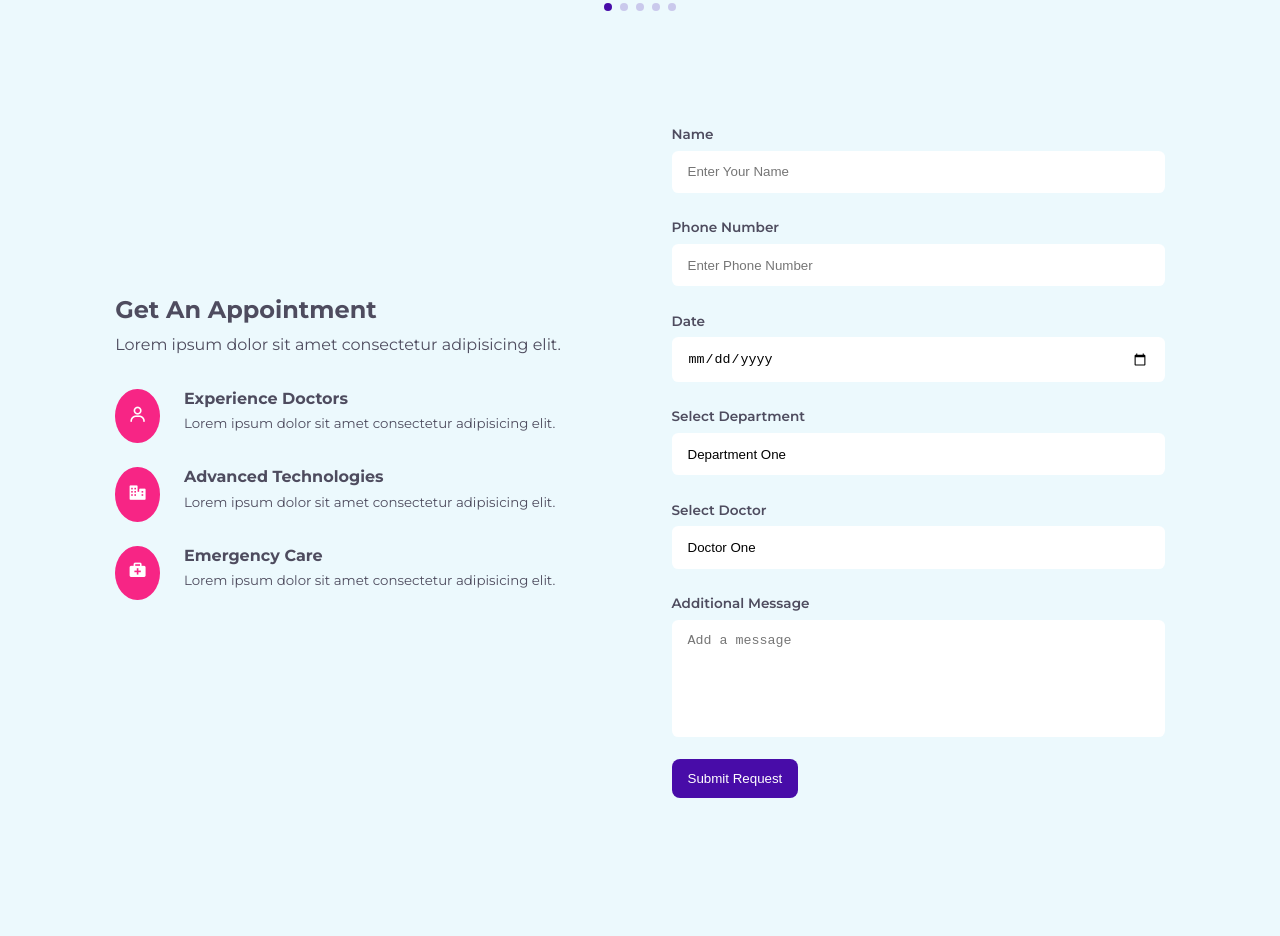
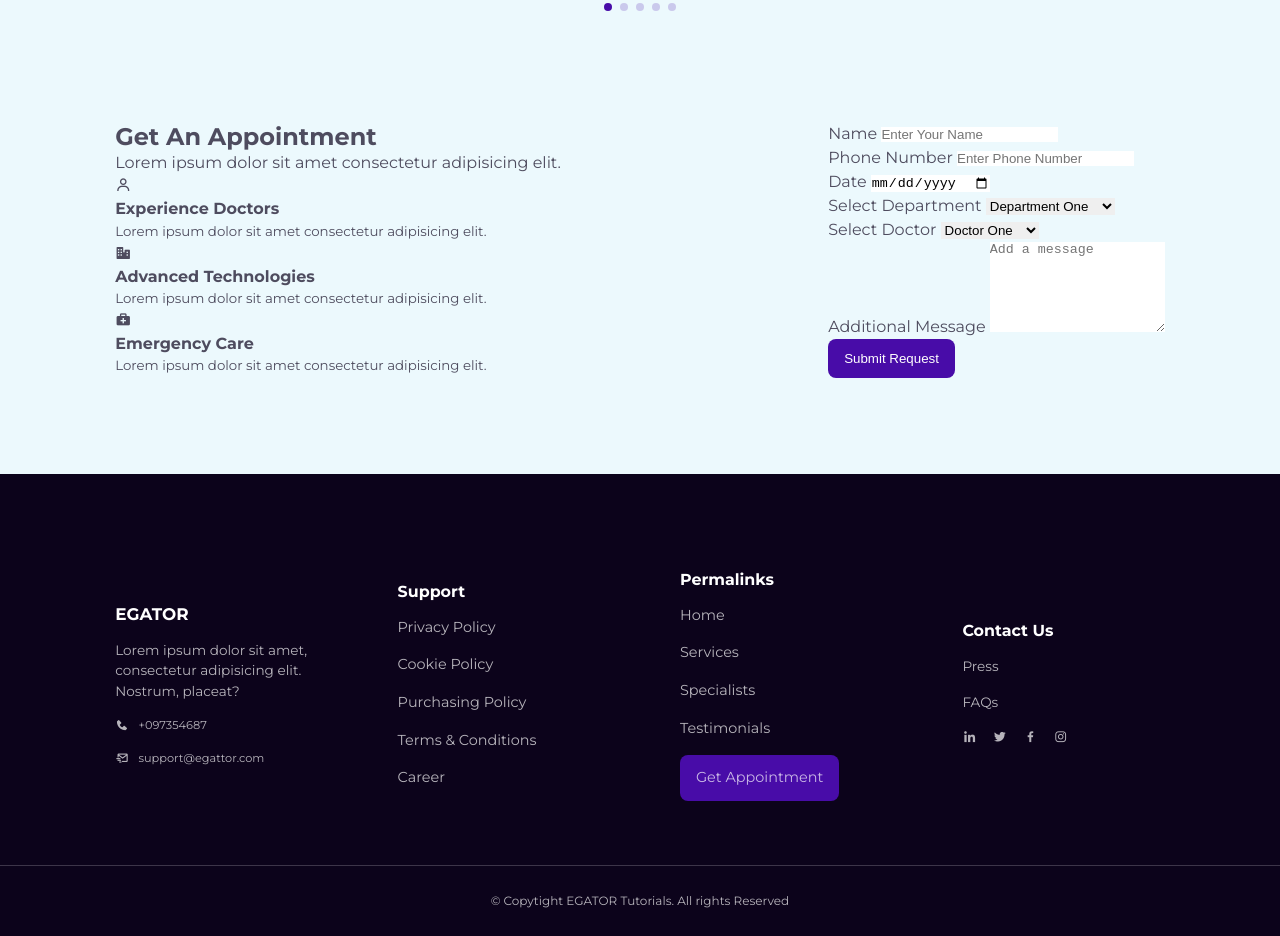
Before and after one commit to SeverinDenys/hospital-Website, a plain HTML site: page index.html in a window 1280 px wide. Shown: the part 2599-3535 px from the top of the page. Before the commit the page ends 3397 px from the top, so only its background shows below. Drawn offline with nearby package versions, Linux system fonts and the light colour scheme.

Commit message:
footer section

```diff
--- a/index.html
+++ b/index.html
@@ -245,6 +245,7 @@
         nobis?
       </p>
 
+      <div class="container"></div>
       <div class="swiper-wrapper">
         <article class="swiper-slide">
           <p>
@@ -474,9 +475,60 @@
         </form>
       </div>
         </form>
+    </section>
 
+    <!-- End of appointment session -->
 
-    </section>
+    <footer>
+      <div class="container">
+        <article>
+          <a href="#" class="footer__logo"><h3>EGATOR</h3></a>
+          <p>Lorem ipsum dolor sit amet, consectetur adipisicing elit. Nostrum, placeat?</p>
+          <div>
+            <i class="bx bxs-phone"></i>
+            <small>+097354687</small>
+          </div>
+          <div>
+            <i class="bx bx-mail-send"></i>
+            <small>support@egattor.com</small>
+          </div>
+        </article>
+
+        <article>
+          <h3>Support</h3>
+          <a href="#">Privacy Policy</a>
+          <a href="#">Cookie Policy</a>
+          <a href="#">Purchasing Policy</a>
+          <a href="#">Terms & Conditions</a>
+          <a href="#">Career</a>
+        </article>
+
+        <article>
+          <h3>Permalinks</h3>
+          <a href="#">Home</a>
+          <a href="#services">Services</a>
+          <a href="#specialists">Specialists</a>
+          <a href="#testimonials">Testimonials</a>
+          <a href="#appointment" class="btn-primary">Get Appointment</a>
+        </article>
+
+        <article>
+          <h3>Contact Us</h3>
+          <p>Press</p>
+          <p>FAQs</p>
+          <div class="footer__socials">
+            <a href="#"><i class="bx bxl-linkedin"></i></a>
+            <a href="#"><i class="bx bxl-twitter"></i></a>
+            <a href="#"><i class="bx bxl-facebook"></i></a>
+            <a href="#"><i class="bx bxl-instagram"></i></a>
+          </div>
+        </article>
+      </div>
+      <div class="copyright">
+        <small>&copy; Copytight EGATOR Tutorials. All rights Reserved</small>
+      </div>
+    </footer>
+
     <!-- Swiper JS -->
     <script src="https://cdn.jsdelivr.net/npm/swiper@11/swiper-bundle.min.js"></script>
     <script src="./main.js"></script>
--- /dev/null
+++ b/partials/_footer.scss
@@ -0,0 +1,83 @@
+footer {
+  background: $black-color;
+  color: $light-color;
+  padding-top: 6rem;
+  margin-top: 6rem;
+
+  .container {
+    display: grid;
+    grid-template-columns: repeat(4, 1fr);
+    gap: 5rem;
+    font-size: 0.85rem;
+
+    a {
+      color: $light-color;
+      transition: all 400ms ease;
+
+      &:hover {
+        color: $white-color;
+      }
+
+      & > h3 {
+        color: $white-color;
+      }
+    }
+
+    article {
+      display: flex;
+      flex-direction: column;
+      gap: 1rem;
+
+      & > div {
+        display: flex;
+        align-items: center;
+        gap: 0.6rem;
+      }
+
+      h3 {
+        color: $white-color;
+      }
+
+      .footer__socials {
+        gap: 1rem;
+        font-size: 1.1rem;
+      }
+    }
+  }
+  .copyright {
+    text-align: center;
+    padding: 1.5rem 0;
+    margin-top: 4rem;
+    border-top: 1px solid rgba($white-color, 0.2);
+    font-size: 0.9rem;
+  }
+}
+
+// * ===================== MEDIA QUERIES (MEDIUM DEVICES) ================ *//
+/* Media query for medium devices */
+@media screen and (max-width: 1024px) {
+  footer .container {
+    grid-template-columns: repeat(2, 1fr); /* Change to a 2-column layout */
+    gap: 2.5rem; /* Adjust gap */
+  }
+}
+
+/* Media query for small devices */
+@media screen and (max-width: 600px) {
+  footer .container {
+    grid-template-columns: 1fr; /* Switch to a single column layout */
+    gap: 2rem; /* Adjust gap */
+    text-align: center;
+
+    .btn-primary,
+    .footer__socials {
+      margin: 0 auto;
+    }
+
+    article {
+      & > div {
+        justify-content: center;
+      }
+    }
+  }
+}
--- a/style.scss
+++ b/style.scss
@@ -5,5 +5,5 @@
 @import "./partials/services";
 @import "./partials/specialists";
 @import "./partials/testimonials";
-@import "./partials/appointment";
+@import "./partials/footer";
 @import "./partials/general";
```
Also changed, not shown: css/style.min.css, 1 other file.
